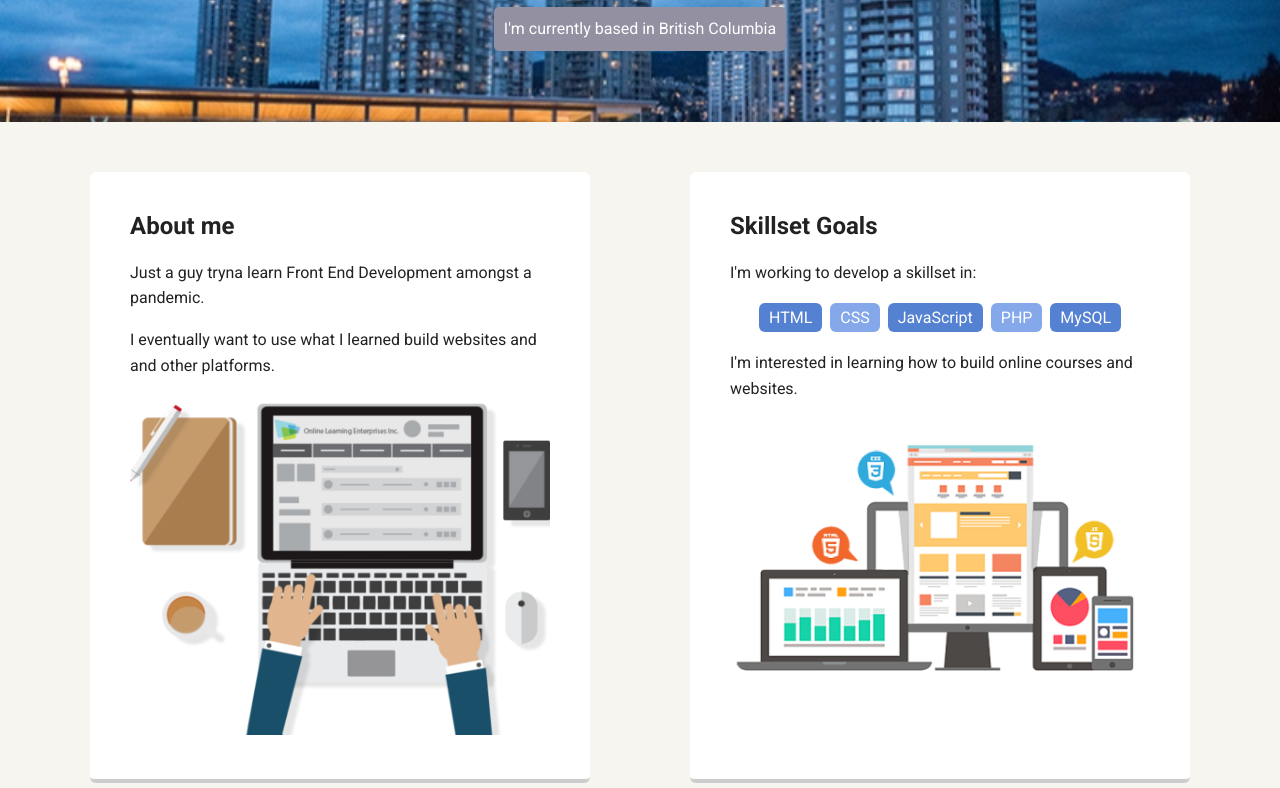
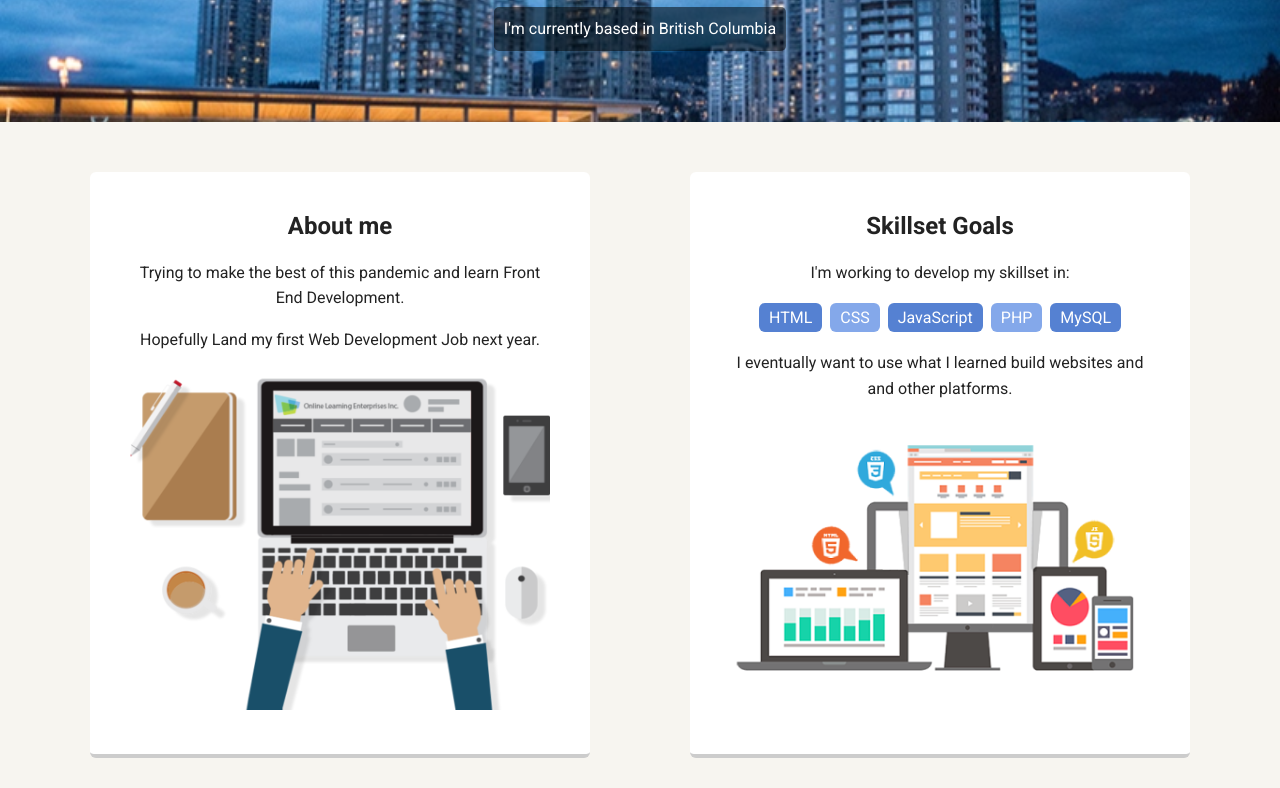
Before and after one commit to teplatformdesign/techdegree-project-1, a plain HTML site: page portfolio_update_v1/index.html in a window 1280 px wide. Shown: the part 348-1136 px from the top of the page. Drawn offline with Linux system fonts and the light colour scheme; a web font is replaced by a local one.

Commit message:
validating css and html and center text

```diff
--- a/portfolio_update_v1/index.html
+++ b/portfolio_update_v1/index.html
@@ -27,14 +27,14 @@
     <main class="flex">
       <section class="card">
         <h2>About me</h2>
-        <p>Just a guy tryna learn Front End Development amongst a pandemic.</p>
-        <p>I eventually want to use what I learned build websites and and other platforms. </p>
+        <p>Trying to make the best of this pandemic and learn Front End Development.</p>
+        <p>Hopefully Land my first Web Development Job next year. </p>
         <img src="images/smalllaptop.png" alt="Photo of laptop" class="smalllaptop">
       </section>
 
       <section class="card">
         <h2>Skillset Goals</h2>
-        <p>I'm working to develop a skillset in: </p>
+        <p>I'm working to develop my skillset in:</p>
         <ul class="skills">
           <li>HTML</li>
           <li>CSS</li>
@@ -42,7 +42,7 @@
           <li>PHP</li>
           <li>MySQL</li>
         </ul>
-        <p>I'm interested in learning how to build online courses and websites.</p>
+        <p>I eventually want to use what I learned build websites and and other platforms.</p>
         <img src="images/webdev.png" alt="Front End Web Devl" class="webdev-image">
       </section>
 
--- a/portfolio_update_v1/styles.css
+++ b/portfolio_update_v1/styles.css
@@ -30,6 +30,7 @@ a:hover {
   padding: 10px;
   position: fixed;
   text-align: center;
+  opacity: 0.6;
 
 }
 .nav {
@@ -45,6 +46,7 @@ a:hover {
     display: block;
     margin-right: auto;
     color: white;
+
 }
 .nav li {
   padding: 5px 10px 10px 10px;
@@ -78,16 +80,19 @@ header .profile-image:hover {
   transform: scale(1.4) rotate(18deg);
 }
 .tag {
-  background-color: #9290A1;
+  background-color: rgba(0, 0, 0, 0.5);
   color: white;
   padding: 10px;
   border-radius: 5px;
   display: table;
   margin: 10px auto;
+
 }
+
 .location {
-  background-color: #9290A1;
+  background-color: rgba(0, 0, 0, 0.5);
   color: white;
+
 }
 .card {
   margin: 30px;
@@ -217,5 +222,11 @@ a.social:hover {
        height: auto;
        width: auto\9; /* ie8 */
   }
+h2 {
+text-align: center;
+}
 
+p {
+  text-align: center;
 }
+}
--- a/portfolio_update_v1/styles2.css
+++ b/portfolio_update_v1/styles2.css
@@ -30,6 +30,7 @@ a:hover {
   padding: 10px;
   position: fixed;
   text-align: center;
+  opacity: 0.6;
 
 }
 .nav {
@@ -78,7 +79,7 @@ header .profile-image:hover {
   transform: scale(1.2) rotate(15deg);
 }
 .tag {
-  background-color: #9290A1;
+  background-color: rgba(0, 0, 0, 0.5);
   color: white;
   padding: 10px;
   border-radius: 5px;
@@ -204,5 +205,14 @@ a.social:hover {
     max-width: 1200px;
     margin: 40px auto;
   }
+  h2 {
+
+  text-align: center;
+
+  }
+
+  p {
+    text-align: center;
+  }
 
 }
```
Also changed, not shown: portfolio_update_v1/Experience.html (+2 -2 lines), portfolio_update_v1/blog.html (+2 -2 lines), portfolio_update_v1/gallery.html (+14 -4 lines), portfolio_update_v1/gallery2.html (deleted, +0 -31 lines).
